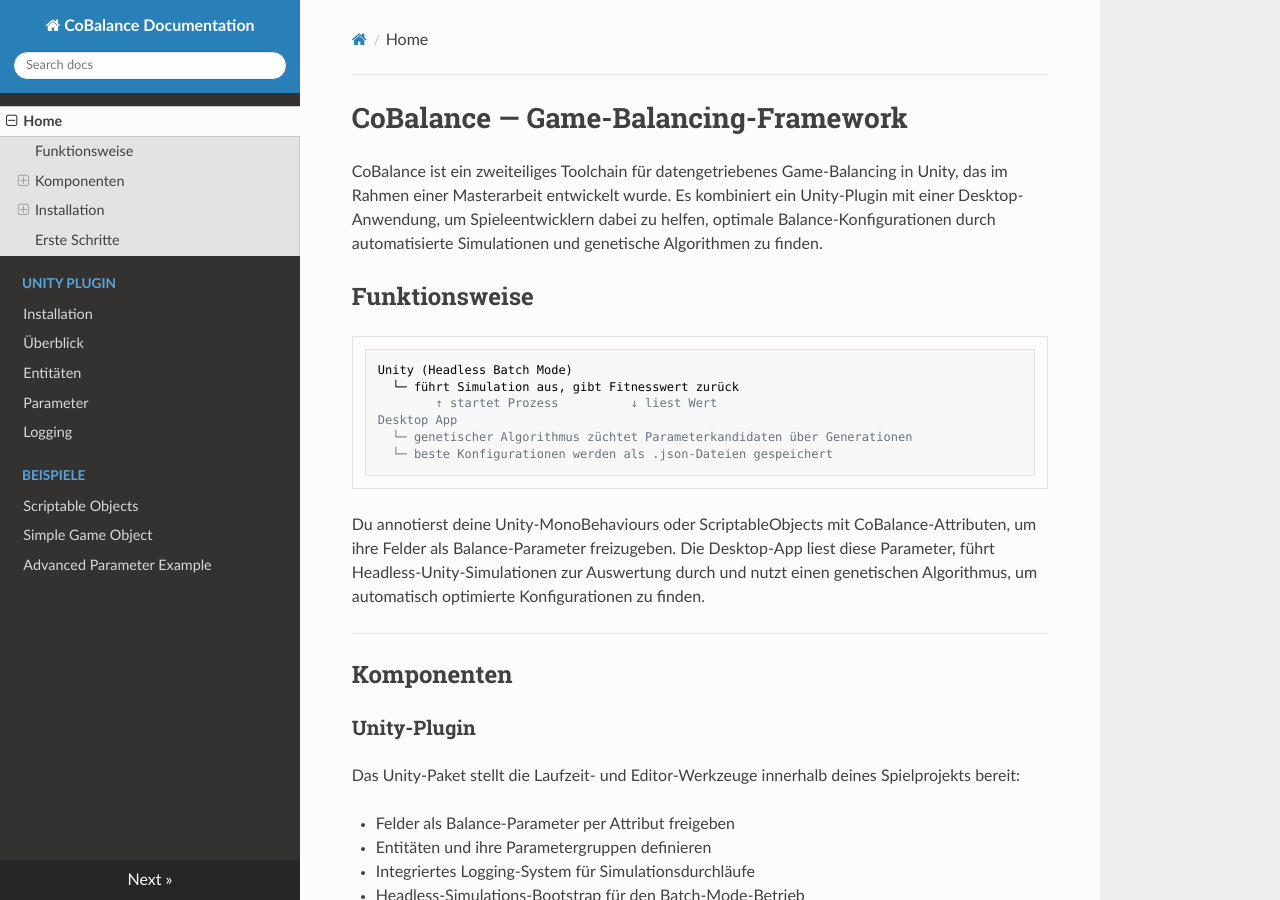
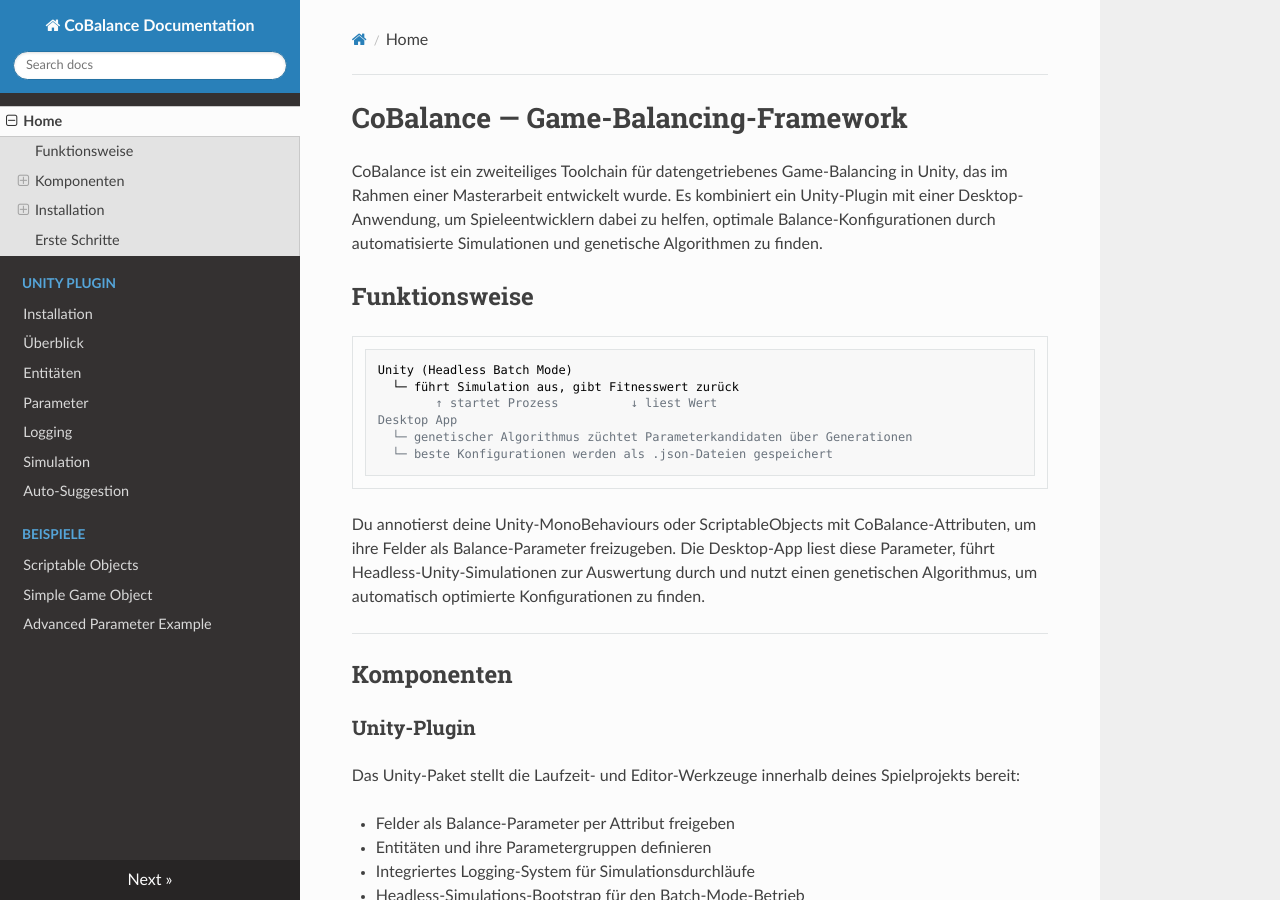
Before and after one commit to JonasBordewick/CoBalance, an MkDocs documentation site: the page built from docs/index.md, in a window 1280 px wide and 900 px high. Built offline with MkDocs 1.6.1, drawn with Linux system fonts in a browser that asks for light colours; nearby versions of some CDN libraries.

Commit message:
add files to nav

```diff
--- a/mkdocs.yml
+++ b/mkdocs.yml
@@ -24,6 +24,8 @@ nav:
       - Entitäten: unity-plugin/entities.md
       - Parameter: unity-plugin/parameters.md
       - Logging: unity-plugin/logging.md
+      - Simulation: unity-plugin/simulation.md
+      - Auto-Suggestion: unity-plugin/auto-suggestion.md
   - Beispiele:
       - Scriptable Objects: examples/scripable_object_example.md
       - Simple Game Object: examples/simple_game_object_example.md
```
